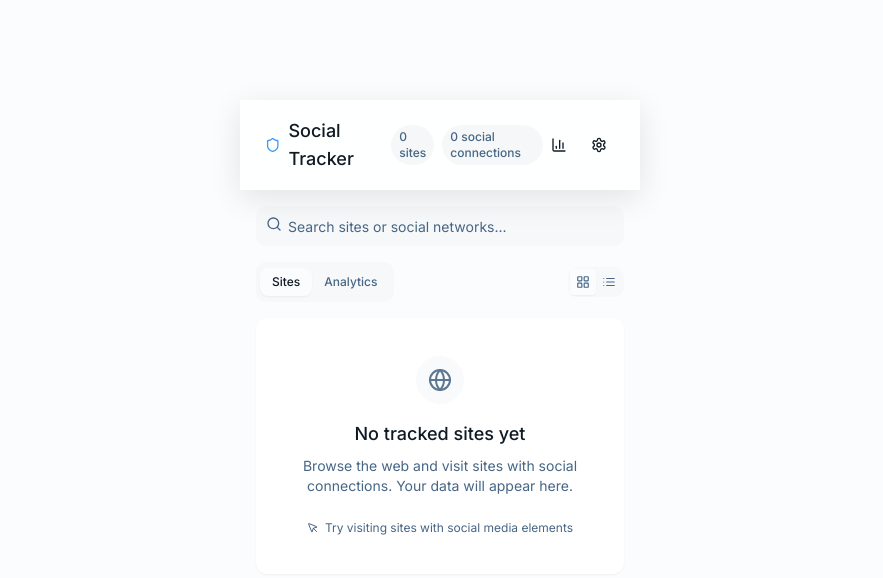
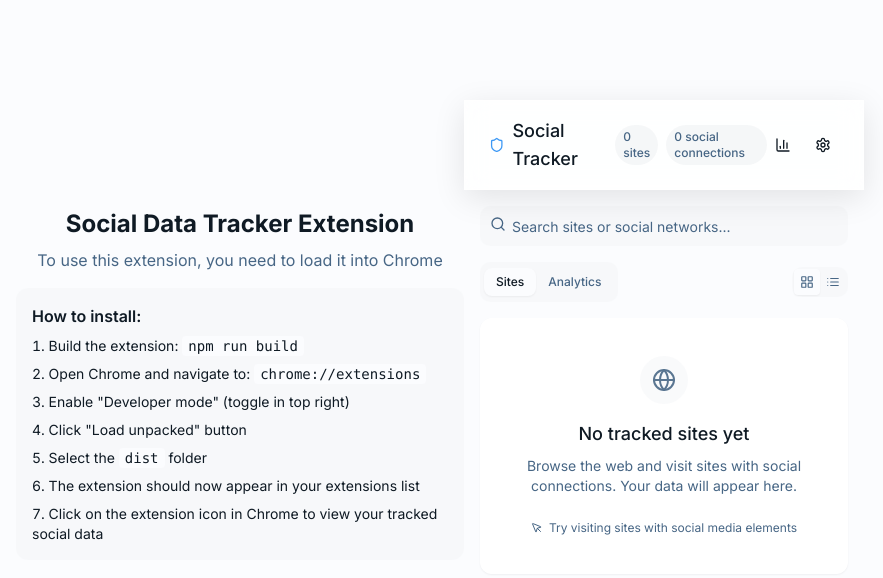
Before and after one commit to roybanon/visit-tracker-aggregator, a React (Vite) app: page / in a window 1280 px wide. Shown: the top 578 px of the page, without its empty margins (200-1083 px from the left). Built offline with nearby package versions, Linux system fonts and the light colour scheme.

Commit message:
Add instructions
Add instructions on how to run the project.

```diff
--- a/src/components/SocialTracker.tsx
+++ b/src/components/SocialTracker.tsx
@@ -57,7 +57,7 @@ const SocialTracker: React.FC = () => {
 
   useEffect(() => {
     // In browser environment (not extension), use mock data
-    if (typeof chrome === 'undefined' || !chrome.storage) {
+    if (typeof window.chrome === 'undefined' || !window.chrome?.storage) {
       setSites(mockData.trackedSites);
       setSocialCounts(mockData.socialCounts);
       setIsLoading(false);
@@ -65,7 +65,7 @@ const SocialTracker: React.FC = () => {
     }
 
     // In extension environment, get real data
-    chrome.storage.local.get(['trackedSites', 'socialCounts'], (data) => {
+    chrome?.storage?.local.get(['trackedSites', 'socialCounts'], (data) => {
       if (data.trackedSites) {
         setSites(data.trackedSites);
       }
@@ -85,7 +85,7 @@ const SocialTracker: React.FC = () => {
       }
     };
 
-    if (chrome.storage) {
+    if (chrome?.storage) {
       chrome.storage.onChanged.addListener(storageListener);
       return () => chrome.storage.onChanged.removeListener(storageListener);
     }
--- a/src/pages/Index.tsx
+++ b/src/pages/Index.tsx
@@ -5,6 +5,22 @@ import SocialTracker from '../components/SocialTracker';
 const Index: React.FC = () => {
   return (
     <div className="min-h-screen flex items-center justify-center bg-background">
+      <div className="text-center mb-8">
+        <h1 className="text-2xl font-bold mb-2">Social Data Tracker Extension</h1>
+        <p className="text-muted-foreground mb-4">To use this extension, you need to load it into Chrome</p>
+        <div className="bg-secondary/50 p-4 rounded-lg text-left max-w-md mx-auto">
+          <h2 className="font-semibold mb-2">How to install:</h2>
+          <ol className="list-decimal list-inside space-y-2 text-sm">
+            <li>Build the extension: <code className="bg-background px-1.5 py-0.5 rounded">npm run build</code></li>
+            <li>Open Chrome and navigate to: <code className="bg-background px-1.5 py-0.5 rounded">chrome://extensions</code></li>
+            <li>Enable "Developer mode" (toggle in top right)</li>
+            <li>Click "Load unpacked" button</li>
+            <li>Select the <code className="bg-background px-1.5 py-0.5 rounded">dist</code> folder</li>
+            <li>The extension should now appear in your extensions list</li>
+            <li>Click on the extension icon in Chrome to view your tracked social data</li>
+          </ol>
+        </div>
+      </div>
       <SocialTracker />
     </div>
   );
--- /dev/null
+++ b/src/types/chrome.d.ts
@@ -0,0 +1,30 @@
+
+// Type definitions for Chrome extension API
+interface Chrome {
+  storage: {
+    local: {
+      get: (keys: string[], callback: (result: any) => void) => void;
+      set: (items: object, callback?: () => void) => void;
+      onChanged: {
+        addListener: (callback: (changes: any) => void) => void;
+        removeListener: (callback: (changes: any) => void) => void;
+      };
+    };
+    onChanged: {
+      addListener: (callback: (changes: any) => void) => void;
+      removeListener: (callback: (changes: any) => void) => void;
+    };
+  };
+  runtime: {
+    sendMessage: (message: any) => void;
+  };
+}
+
+declare global {
+  interface Window {
+    chrome?: Chrome;
+  }
+  const chrome: Chrome | undefined;
+}
+
+export {};
```
